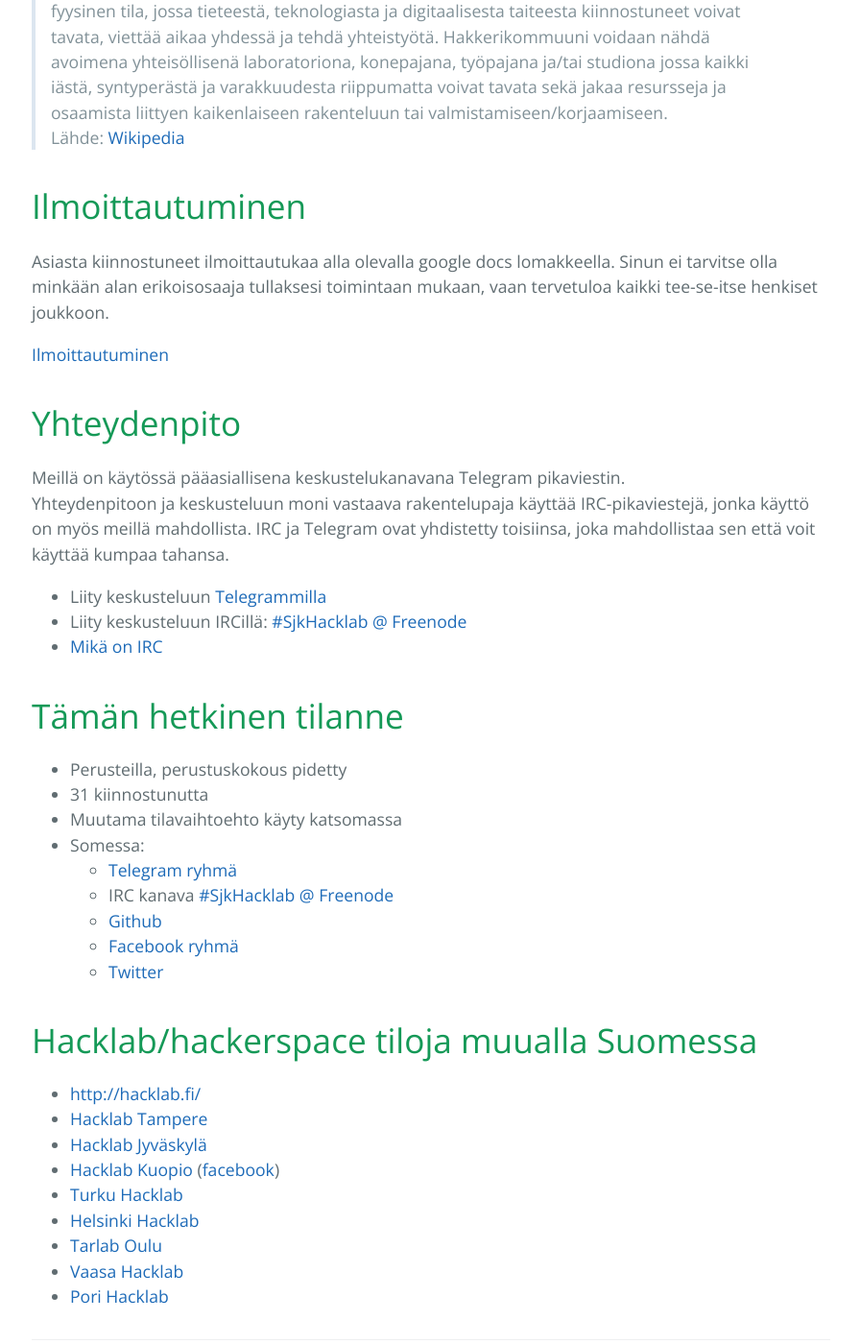
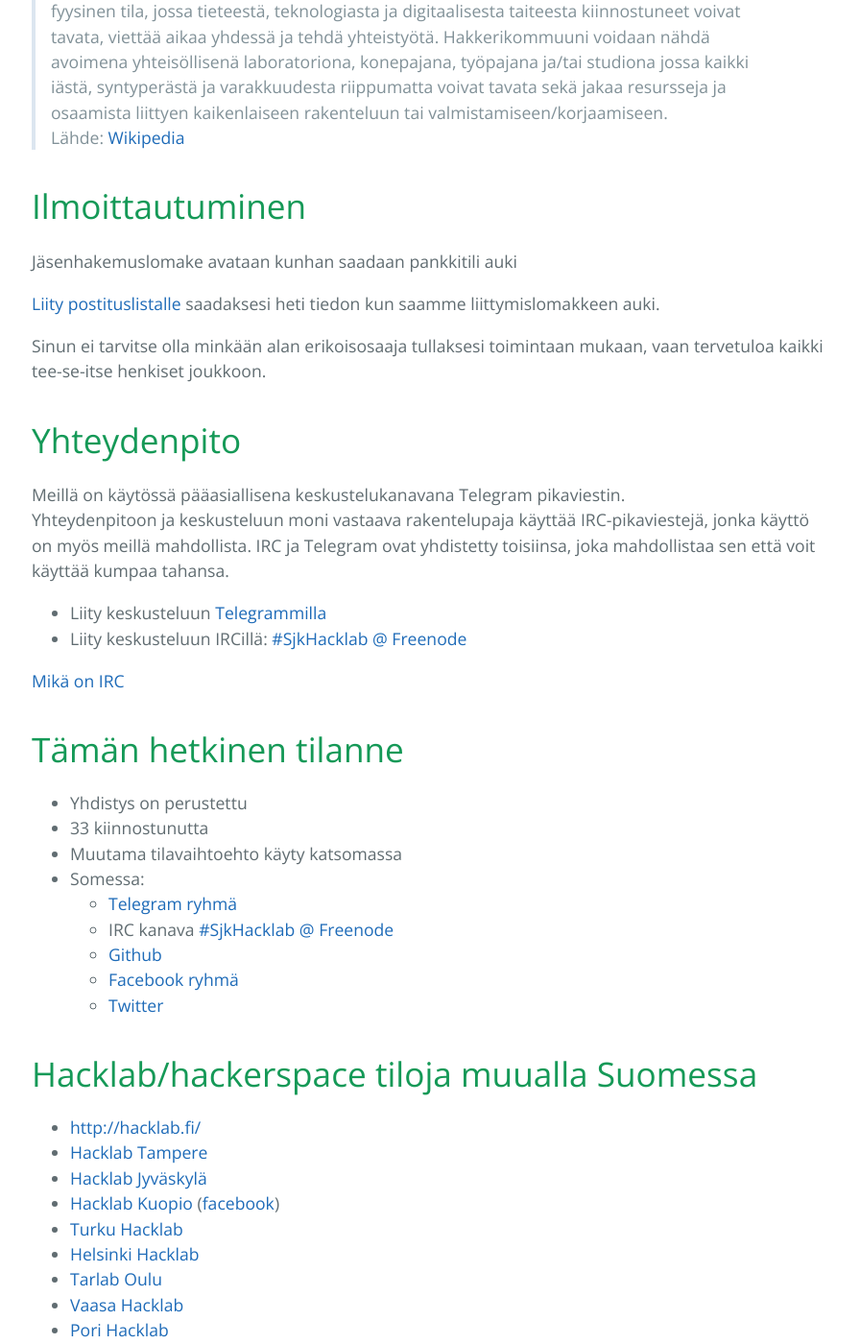
Before and after one commit to d1stro/SeinajokiHacklab.github.io, a Jekyll site: the page built from index.md, in a window 1280 px wide and 1400 px high, scrolled down 773 px. Shown: the whole window at 96% size, without its empty margins (191-1087 px from the left). Built offline with Jekyll 4.4.1, drawn with Linux system fonts in a browser that asks for light colours; nearby versions of some CDN libraries.

Commit message:
Updating index.md

```diff
--- a/index.md
+++ b/index.md
@@ -18,9 +18,11 @@
 </blockquote>
 
 # Ilmoittautuminen
-Asiasta kiinnostuneet ilmoittautukaa alla olevalla google docs lomakkeella. Sinun ei tarvitse olla minkään alan erikoisosaaja tullaksesi toimintaan mukaan, vaan tervetuloa kaikki tee-se-itse henkiset joukkoon.
+Jäsenhakemuslomake avataan kunhan saadaan pankkitili auki
 
-[Ilmoittautuminen](https://docs.google.com/forms/d/e/1FAIpQLScHWKbvaRXgwTYrev-Tg35KvWHQIYO6oBxGxBr-lFjAukmiWg/viewform)
+[Liity postituslistalle](https://docs.google.com/forms/d/e/1FAIpQLScHWKbvaRXgwTYrev-Tg35KvWHQIYO6oBxGxBr-lFjAukmiWg/viewform) saadaksesi heti tiedon kun saamme liittymislomakkeen auki.
+
+Sinun ei tarvitse olla minkään alan erikoisosaaja tullaksesi toimintaan mukaan, vaan tervetuloa kaikki tee-se-itse henkiset joukkoon.
 
 # Yhteydenpito
 Meillä on käytössä pääasiallisena keskustelukanavana Telegram pikaviestin.
@@ -28,11 +30,12 @@
 
 * Liity keskusteluun [Telegrammilla](https://telegram.me/joinchat/DSw-DT9RZnH3KnICPxgDTA)
 * Liity keskusteluun IRCillä: [#SjkHacklab @ Freenode](http://goo.gl/DCt9ru)
-* [Mikä on IRC](http://goo.gl/7hGZg)
+
+[Mikä on IRC](http://goo.gl/7hGZg)
 
 # Tämän hetkinen tilanne
-* Perusteilla, perustuskokous pidetty
-* 31 kiinnostunutta
+* Yhdistys on perustettu
+* 33 kiinnostunutta
 * Muutama tilavaihtoehto käyty katsomassa
 * Somessa:
   * [Telegram ryhmä](https://telegram.me/joinchat/DSw-DT9RZnH3KnICPxgDTA)
```
